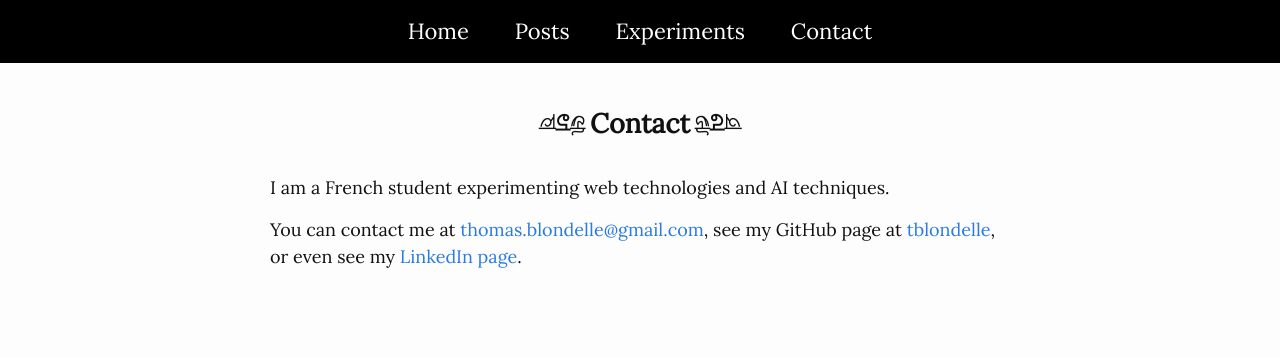
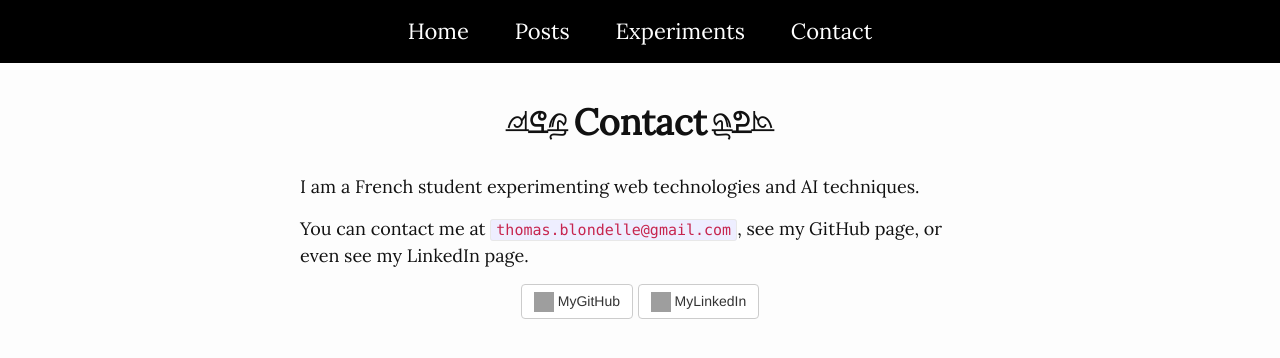
Before and after one commit to tblondelle/tblondelle.github.io, a Jekyll site: the page built from contact.md, in a window 1280 px wide. Shown: the top 358 px of the page. Built offline with Jekyll 4.4.1, drawn with Linux system fonts in a browser that asks for light colours; nearby versions of some CDN libraries; grey boxes are pictures that could not be loaded.

Commit message:
change design buttons

````diff
--- a/_includes/head.html
+++ b/_includes/head.html
@@ -7,10 +7,11 @@
   <title>{% if page.title %}{{ page.title }}{% else %}{{ site.title }}{% endif %}</title>
   <meta name="description" content="{% if page.excerpt %}{{ page.excerpt | strip_html | strip_newlines | truncate: 160 }}{% else %}{{ site.description }}{% endif %}">
 
+  <link rel="stylesheet" href="https://maxcdn.bootstrapcdn.com/bootstrap/3.3.7/css/bootstrap.min.css" integrity="sha384-BVYiiSIFeK1dGmJRAkycuHAHRg32OmUcww7on3RYdg4Va+PmSTsz/K68vbdEjh4u" crossorigin="anonymous">
   <link rel="stylesheet" href="{{ "/css/main.css" | prepend: site.baseurl }}">
   <link rel="stylesheet" href="{{ "/css/main_style.css" | prepend: site.baseurl }}">
   <link rel="stylesheet" media="(max-width: 500px)" href="{{ "/css/max500px.css" | prepend: site.baseurl }}">
-  <link rel="stylesheet" media="(min-width: 500px)" href="{{ "/css/min500px.css" | prepend: site.baseurl }}">
+
   <link href="https://fonts.googleapis.com/css?family=Lora|Cinzel" rel="stylesheet">
   <link href="https://fonts.googleapis.com/css?family=Lato:900" rel="stylesheet">
   <link rel="icon" type="image/png" href="{{site.github.url}}/images/favicon.PNG">
--- a/contact.md
+++ b/contact.md
@@ -6,4 +6,15 @@ permalink: /contact/
 
 I am a French student experimenting web technologies and AI techniques.
 
-You can contact me at [thomas.blondelle@gmail.com](mailto:thomas.blondelle@gmail.com), see my GitHub page at [tblondelle](https://github.com/tblondelle), or even see my [LinkedIn page](https://www.linkedin.com/in/tblondelle/).
+You can contact me at ```thomas.blondelle@gmail.com```, see my GitHub page, or even see my LinkedIn page.
+
+<div class='center'>
+   <a href="https://github.com/tblondelle" class="btn btn-default">
+       <img class="logo" src="./pics/github_logo.png" height="20" width="20">
+       <span>MyGitHub</span>
+   </a>
+   <a href="https://www.linkedin.com/in/tblondelle/" class="btn btn-default">
+       <img class="logo" src="./pics/linkedin_logo.png" height="20" width="20">
+       <span>MyLinkedIn</span>
+   </a>
+</div>
--- a/css/main_style.css
+++ b/css/main_style.css
@@ -3,7 +3,7 @@ html{
 }
 
 
-body {
+body{
     margin: 0;
     font-family: 'Lora', serif;
     font-size: 18px;
@@ -84,11 +84,18 @@ nav span a:visited {
 
 }
 
-
-
+.center-message{
+    margin: auto;
+    width: 490px;
+}
 
 .center{
     text-align: center;
+}
+
+.btn{
+
+    font-family: Helvetica;
 }
 
 .button{
--- a/css/max500px.css
+++ b/css/max500px.css
@@ -1,5 +1,4 @@
 .center-message{
-    margin: auto;
     width: 100%;
 }
 
--- a/css/min500px.css
+++ /dev/null
@@ -1,4 +0,0 @@
-.center-message{
-    margin: auto;
-    width: 490px;
-}
````
Also changed, not shown: experiments.md (+3 -3 lines), 14 other files.
